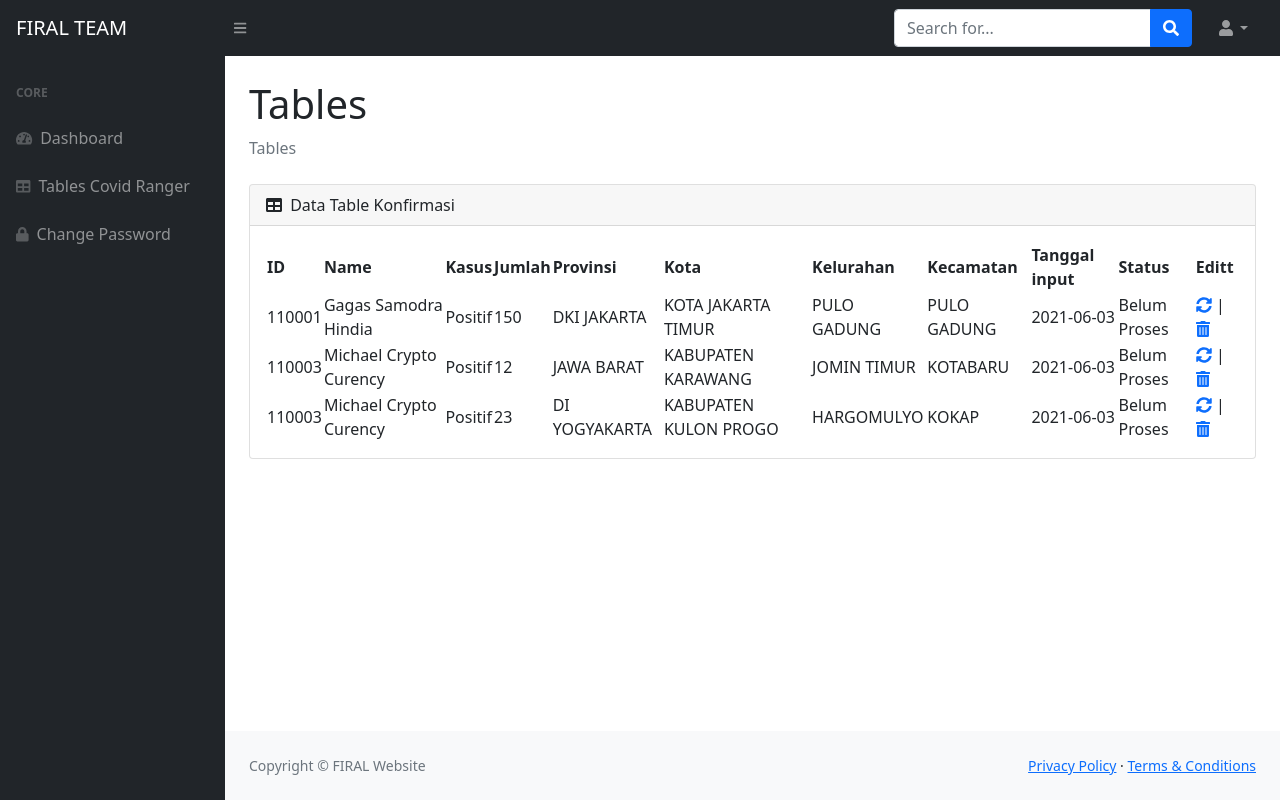
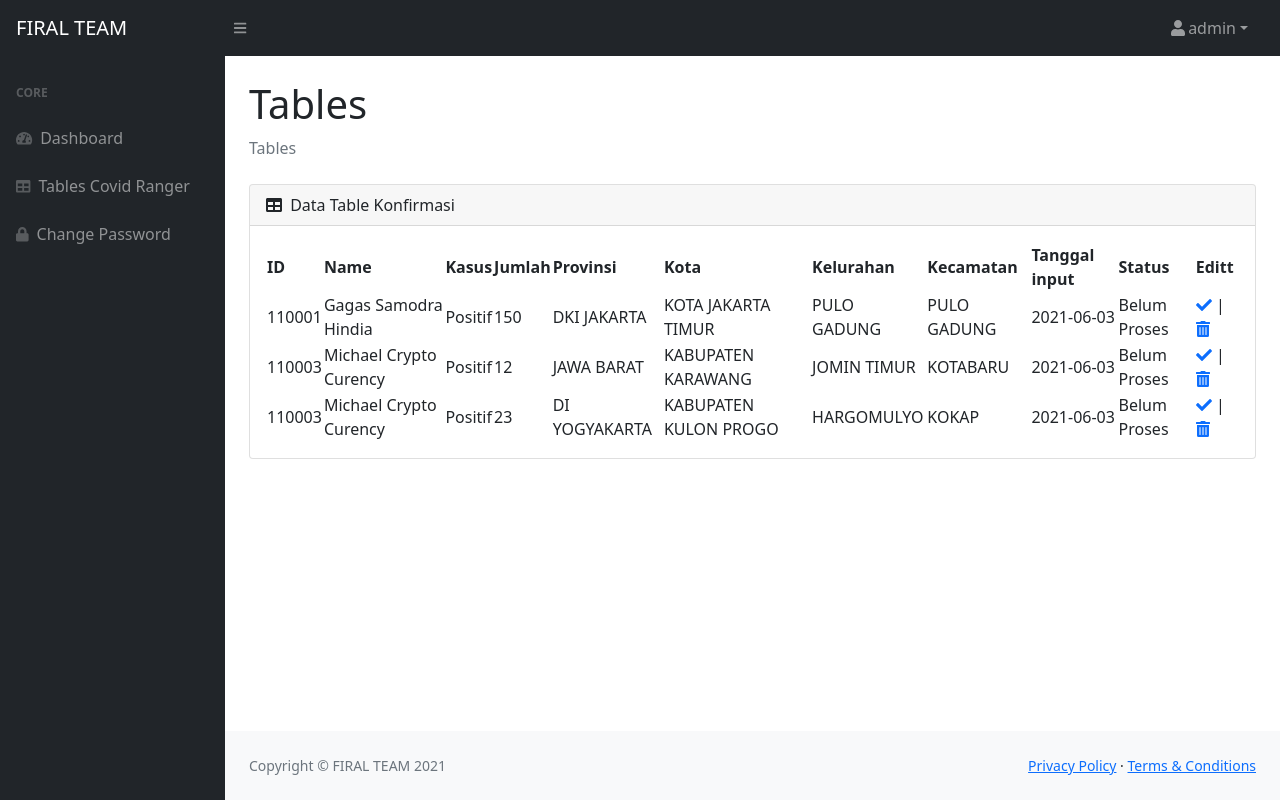
Before and after one commit to dinoproject/dpw, a PHP site: page /tables.php in a window 1280 px wide. Run offline with PHP 8.4, Linux system fonts and the light colour scheme; the visitor is signed in with stand-in values (Sample User, id 1); data comes from the database, SQL or seed files in the repository; some libraries are stand-ins or nearby versions.

Commit message:
Update tables.php

```diff
--- a/tables.php
+++ b/tables.php
@@ -2,14 +2,46 @@
     session_start();
     require_once 'config.php';
      $result = mysqli_query($con, "SELECT * FROM data_covid WHERE status = 'Belum Proses' ORDER BY id DESC");
-
+     $id = "";
 
     if( !isset($_SESSION['Login_admin']) ) {
         header("Location: login.php");
         exit;
     }
 
+    if( isset($_POST['konfirmasi'])) {
+        if(update_data($_POST) <= 0) {
+            echo "
+            <script>
+                alert('Data Gagal di Konfirmasi!');
+                    document.location.href = 'tables.php';
+                    </script>
+            ";
+        }else {
+            echo "
+            <script>
+                    document.location.href = 'tables.php';
+                    </script>
+            ";
+        }
+    }
 
+    if( isset($_POST['delete'])) {
+        if(delete_data($_POST) <= 0) {
+            echo "
+            <script>
+                alert('Data Gagal di Konfirmasi!');
+                    document.location.href = 'tables.php';
+                    </script>
+            ";
+        }else {
+            echo "
+            <script>
+                    document.location.href = 'tables.php';
+                    </script>
+            ";
+        }
+    }
 
 
  ?>
@@ -18,6 +50,7 @@
 <html lang="en">
     <head>
         <meta charset="utf-8" />
+        <meta name="viewport" content="width=device-width, initial-scale=1">
         <meta http-equiv="X-UA-Compatible" content="IE=edge" />
         <meta name="viewport" content="width=device-width, initial-scale=1, shrink-to-fit=no" />
         <meta name="description" content="" />
@@ -25,8 +58,10 @@
         <title>Tables Firal</title>
         <link href="https://cdn.jsdelivr.net/npm/simple-datatables@latest/dist/style.css" rel="stylesheet" />
         <link href="https://cdn.jsdelivr.net/npm/bootstrap@5.0.1/dist/css/bootstrap.min.css" rel="stylesheet" integrity="sha384-+0n0xVW2eSR5OomGNYDnhzAbDsOXxcvSN1TPprVMTNDbiYZCxYbOOl7+AMvyTG2x" crossorigin="anonymous">
+        <link href="https://cdn.jsdelivr.net/npm/bootstrap@5.0.0-beta3/dist/css/bootstrap.min.css" rel="stylesheet"
+  integrity="sha384-eOJMYsd53ii+scO/bJGFsiCZc+5NDVN2yr8+0RDqr0Ql0h+rP48ckxlpbzKgwra6" crossorigin="anonymous">
+        <link href="css/styles.css" rel="stylesheet"/>
         <script src="https://cdn.jsdelivr.net/npm/bootstrap@5.0.1/dist/js/bootstrap.bundle.min.js" integrity="sha384-gtEjrD/SeCtmISkJkNUaaKMoLD0//ElJ19smozuHV6z3Iehds+3Ulb9Bn9Plx0x4" crossorigin="anonymous"></script>
-        <link href="css/styles.css" rel="stylesheet" />
         <script src="https://cdnjs.cloudflare.com/ajax/libs/font-awesome/5.15.3/js/all.min.js" crossorigin="anonymous"></script>
     </head>
     <body class="sb-nav-fixed">
@@ -38,20 +73,67 @@
             <!-- Navbar Search-->
             <form class="d-none d-md-inline-block form-inline ms-auto me-0 me-md-3 my-2 my-md-0">
                 <div class="input-group">
-                    <input class="form-control" type="text" placeholder="Search for..." aria-label="Search for..." aria-describedby="btnNavbarSearch" />
-                    <button class="btn btn-primary" id="btnNavbarSearch" type="button"><i class="fas fa-search"></i></button>
+                    <!-- <input class="form-control" type="text" placeholder="Search for..." aria-label="Search for..." aria-describedby="btnNavbarSearch" />
+                    <button class="btn btn-primary" id="btnNavbarSearch" type="button"><i class="fas fa-search"></i></button> -->
                 </div>
             </form>
             <!-- Navbar-->
             <ul class="navbar-nav ms-auto ms-md-0 me-3 me-lg-4">
                 <li class="nav-item dropdown">
-                    <a class="nav-link dropdown-toggle" id="navbarDropdown" href="#" role="button" data-bs-toggle="dropdown" aria-expanded="false"><i class="fas fa-user fa-fw"></i></a>
+                    <a class="nav-link dropdown-toggle" id="navbarDropdown" href="#" role="button" data-bs-toggle="dropdown" aria-expanded="false"><i class="fas fa-user fa-fw"></i>admin</a>
                     <ul class="dropdown-menu dropdown-menu-end" aria-labelledby="navbarDropdown">
-                        <li><a class="dropdown-item" href="logout.php">Logout</a></li>
+                        <li><a class="dropdown-item" href="logout.php">Logout <?= $id; ?></a></li>
                     </ul>
                 </li>
             </ul>
         </nav>
+
+        <!-- MODAL KONFIRMASI -->
+        <div class="modal fade" id="get-data-update" tabindex="-1" role="dialog" aria-hidden="true">
+                    <div class="modal-dialog modal-lg" role="document">
+                        <div class="modal-content">
+                            <div class="modal-header">
+                                <h5 class="modal-title">Konfirmasi Data Covid</h5>
+                                <button type="button" class="btn-close" data-bs-dismiss="modal" aria-label="Close">
+                                  <span aria-hidden="true">&times;</span>
+                              </button>
+                          </div>
+                          <form method="post">
+                            <div class="modal-body-update">
+
+                            </div>
+                            <div class="modal-footer">
+                                <button type="submit" class="btn btn-primary" name="konfirmasi">Konfirmasi</button>
+                                <button type="button" class="btn btn-secondary" data-bs-dismiss="modal">Tutup</button>
+                            </div>
+                        </form>
+                    </div>
+                </div>
+            </div>
+
+            <!-- MODAL  -->
+            <div class="modal fade" id="get-data-delete" tabindex="-1" role="dialog" aria-hidden="true">
+                    <div class="modal-dialog modal-lg" role="document">
+                        <div class="modal-content">
+                            <div class="modal-header">
+                                <h5 class="modal-title">Konfirmasi Data Covid</h5>
+                                <button type="button" class="btn-close" data-bs-dismiss="modal" aria-label="Close">
+                                  <span aria-hidden="true">&times;</span>
+                              </button>
+                          </div>
+                          <form method="post">
+                            <div class="modal-body-delete">
+
+                            </div>
+                            <div class="modal-footer">
+                                <button type="submit" class="btn btn-danger" name="delete">Delete</button>
+                                <button type="button" class="btn btn-secondary" data-bs-dismiss="modal">Tutup</button>
+                            </div>
+                        </form>
+                    </div>
+                </div>
+            </div>
+
         <div id="layoutSidenav">
             <div id="layoutSidenav_nav">
                 <nav class="sb-sidenav accordion sb-sidenav-dark" id="sidenavAccordion">
@@ -62,68 +144,18 @@
                                 <div class="sb-nav-link-icon"><i class="fas fa-tachometer-alt"></i></div>
                                 Dashboard
                             </a>
-                            <!-- <div class="sb-sidenav-menu-heading">Interface</div>
-                            <a class="nav-link collapsed" href="#" data-bs-toggle="collapse" data-bs-target="#collapseLayouts" aria-expanded="false" aria-controls="collapseLayouts">
-                                <div class="sb-nav-link-icon"><i class="fas fa-columns"></i></div>
-                                Layouts
-                                <div class="sb-sidenav-collapse-arrow"><i class="fas fa-angle-down"></i></div>
-                            </a>
-                            <div class="collapse" id="collapseLayouts" aria-labelledby="headingOne" data-bs-parent="#sidenavAccordion">
-                                <nav class="sb-sidenav-menu-nested nav">
-                                    <a class="nav-link" href="layout-static.html">Static Navigation</a>
-                                    <a class="nav-link" href="layout-sidenav-light.html">Light Sidenav</a>
-                                </nav>
-                            </div>
-                            <a class="nav-link collapsed" href="#" data-bs-toggle="collapse" data-bs-target="#collapsePages" aria-expanded="false" aria-controls="collapsePages">
-                                <div class="sb-nav-link-icon"><i class="fas fa-book-open"></i></div>
-                                Pages
-                                <div class="sb-sidenav-collapse-arrow"><i class="fas fa-angle-down"></i></div>
-                            </a>
-                            <div class="collapse" id="collapsePages" aria-labelledby="headingTwo" data-bs-parent="#sidenavAccordion">
-                                <nav class="sb-sidenav-menu-nested nav accordion" id="sidenavAccordionPages">
-                                    <a class="nav-link collapsed" href="#" data-bs-toggle="collapse" data-bs-target="#pagesCollapseAuth" aria-expanded="false" aria-controls="pagesCollapseAuth">
-                                        Authentication
-                                        <div class="sb-sidenav-collapse-arrow"><i class="fas fa-angle-down"></i></div>
-                                    </a>
-                                    <div class="collapse" id="pagesCollapseAuth" aria-labelledby="headingOne" data-bs-parent="#sidenavAccordionPages">
-                                        <nav class="sb-sidenav-menu-nested nav">
-                                            <a class="nav-link" href="login.html">Login</a>
-                                            <a class="nav-link" href="register.html">Register</a>
-                                            <a class="nav-link" href="password.html">Forgot Password</a>
-                                        </nav>
-                                    </div>
-                                    <a class="nav-link collapsed" href="#" data-bs-toggle="collapse" data-bs-target="#pagesCollapseError" aria-expanded="false" aria-controls="pagesCollapseError">
-                                        Error
-                                        <div class="sb-sidenav-collapse-arrow"><i class="fas fa-angle-down"></i></div>
-                                    </a>
-                                    <div class="collapse" id="pagesCollapseError" aria-labelledby="headingOne" data-bs-parent="#sidenavAccordionPages">
-                                        <nav class="sb-sidenav-menu-nested nav">
-                                            <a class="nav-link" href="401.html">401 Page</a>
-                                            <a class="nav-link" href="404.html">404 Page</a>
-                                            <a class="nav-link" href="500.html">500 Page</a>
-                                        </nav>
-                                    </div>
-                                </nav>
-                            </div>
-                            <div class="sb-sidenav-menu-heading">Addons</div> -->
-                            <!-- <a class="nav-link" href="charts.html">
-                                <div class="sb-nav-link-icon"><i class="fas fa-chart-area"></i></div>
-                                Charts
-                            </a> -->
+
                             <a class="nav-link" href="tables.php">
                                 <div class="sb-nav-link-icon"><i class="fas fa-table"></i></div>
                                 Tables Covid Ranger
                             </a>
-                            <a class="nav-link" href="#">
+                            <a class="nav-link" href="password_admin.php">
                                 <div class="sb-nav-link-icon"><i class="fas fa-lock"></i></div>
                                 Change Password
                             </a>
                         </div>
                     </div>
-                    <!-- <div class="sb-sidenav-footer">
-                        <div class="small">Logged in as:</div>
-                        Start Bootstrap
-                    </div> -->
+
                 </nav>
             </div>
             <div id="layoutSidenav_content">
@@ -134,13 +166,7 @@
                             <!-- <li class="breadcrumb-item"><a href="admin.html">Dashboard</a></li> -->
                             <li class="breadcrumb-item active">Tables</li>
                         </ol>
-                        <!-- <div class="card mb-4">
-                            <div class="card-body">
-                                DataTables is a third party plugin that is used to generate the demo table below. For more information about DataTables, please visit the
-                                <a target="_blank" href="https://datatables.net/">official DataTables documentation</a>
-                                .
-                            </div>
-                        </div> -->
+
                         <div class="card mb-4">
                             <div class="card-header">
                                 <i class="fas fa-table me-1"></i>
@@ -176,7 +202,9 @@
                                                 <td><?= $row["kecamatan"] ?></td>
                                                 <td><?= $row["tanggal_masuk"] ?></td>
                                                 <td><?= $row["status"] ?></td>
-                                                <td><a href="" title="update"><i class="fas fa-sync-alt"></i></a> | <a href="" title="delete"><i class="fas fa-trash-alt"></i></a></td>
+                      <td>
+            <a  data-toggle="modal" data-id="<?= $row['id']; ?>" class="open-modal-update" href="#"><i class="fas fa-check"></i></a> | <a data-toggle="modal" data-id="<?= $row['id']; ?>" class="open-modal-delete" href="#" title="delete"><i class="fas fa-trash-alt"></i></a>                 </td>
+
                                         </tr>
                                         <?php endforeach; ?>
                                     </tbody>
@@ -185,10 +213,15 @@
                         </div>
                     </div>
                 </main>
+
+
+
+
+
                 <footer class="py-4 bg-light mt-auto">
                     <div class="container-fluid px-4">
                         <div class="d-flex align-items-center justify-content-between small">
-                            <div class="text-muted">Copyright &copy; FIRAL Website </div>
+                            <div class="text-muted">Copyright &copy; FIRAL TEAM 2021 </div>
                             <div>
                                 <a href="#">Privacy Policy</a>
                                 &middot;
@@ -203,8 +236,11 @@
         <script src="js/scripts.js"></script>
         <script src="https://cdn.jsdelivr.net/npm/simple-datatables@latest" crossorigin="anonymous"></script>
         <script src="js/datatables-simple-demo.js"></script>
+        <script src="https://cdn.jsdelivr.net/npm/bootstrap@5.0.1/dist/js/bootstrap.bundle.min.js" crossorigin="anonymous"></script>
+        <script src="js/jquery-3.6.0.min.js"></script>
+        <script src="js/update.js"></script>
+        <script src="js/delete.js"></script>
+        <script src="https://cdn.jsdelivr.net/npm/simple-datatables@latest" crossorigin="anonymous"></script>
+        <script src="js/datatables-simple-demo.js"></script>
     </body>
 </html>
-<td class="smallText" align="right" style="white-space:nowrap;">
-    <a onclick="
-                                            title="Delete this form instance" class="btn btn-danger" href="javascript:__doPostBack('ctl08$ctl06$stMain$ctl28$dgForms$ctl05$ctl04','')"><i class="fa fa-trash"></i></a></td>
```
